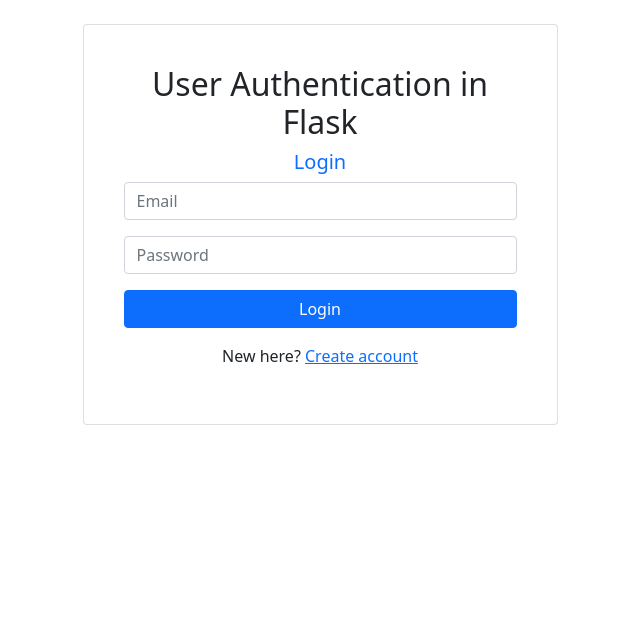
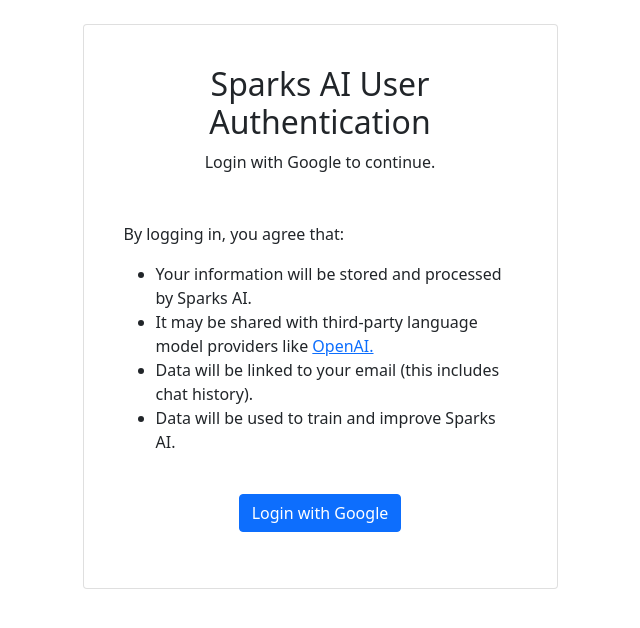
Before and after one commit to karl-sparks/ai-resume-builder, a Flask app: page /login/ in a window 1280 px wide. Shown: the top 628 px of the page, without its empty margins (320-960 px from the left). Run offline with Flask 3, Linux system fonts and the light colour scheme; some libraries are stand-ins or nearby versions.

Commit message:
Added in login

```diff
--- a/routes.py
+++ b/routes.py
@@ -1,4 +1,12 @@
-from flask import Flask, render_template, redirect, flash, url_for, session
+"""This module contains all the routes for the application."""
+import os
+
+import secrets
+import requests
+
+from urllib.parse import urlencode
+
+from dotenv import load_dotenv
 
 from datetime import timedelta
 from sqlalchemy.exc import (
@@ -10,8 +18,8 @@
 )
 from werkzeug.routing import BuildError
 
+from flask import Flask, render_template, redirect, flash, url_for, session, current_app
 from flask_bcrypt import Bcrypt, generate_password_hash, check_password_hash
-
 from flask_login import (
     UserMixin,
     login_user,
@@ -32,6 +40,22 @@
 
 
 app = create_app()
+
+app.config["OAUTH2_PROVIDERS"] = {
+    # Google OAuth 2.0 documentation:
+    # https://developers.google.com/identity/protocols/oauth2/web-server#httprest
+    "google": {
+        "client_id": os.environ.get("GOOGLE_CLIENT_ID"),
+        "client_secret": os.environ.get("GOOGLE_CLIENT_SECRET"),
+        "authorize_url": "https://accounts.google.com/o/oauth2/auth",
+        "token_url": "https://accounts.google.com/o/oauth2/token",
+        "userinfo": {
+            "url": "https://www.googleapis.com/oauth2/v3/userinfo",
+            "email": lambda json: json["email"],
+        },
+        "scopes": ["https://www.googleapis.com/auth/userinfo.email"],
+    }
+}
 
 
 @app.before_request
@@ -75,11 +99,7 @@
             pwd = form.pwd.data
             username = form.username.data
 
-            newuser = User(
-                username=username,
-                email=email,
-                pwd=bcrypt.generate_password_hash(pwd),
-            )
+            newuser = User(email=email)
 
             db.session.add(newuser)
             db.session.commit()
--- a/templates/auth.html
+++ b/templates/auth.html
@@ -20,63 +20,25 @@
                 {% endwith %}
 
                 <div class="text-center">
-                    <h2>User Authentication in Flask</h2>
-                    <h5 class="text-primary">{{ text }}</h5>
-
+                        <h2>Sparks AI User Authentication</h2>
+                        Login with Google to continue.
                 </div>
-
-                {% if request.path == '/register/' %}
-                <div class="form-group mb-3">
-                    {{ form.username(class_="form-control",placeholder="Username")}}
-                </div>
-                {% for error in form.username.errors %}
-                <div class="alert alert-warning alert-dismissible fade show" role="alert">
-                    {{ error }}
-                    <button type="button" class="btn-close" data-bs-dismiss="alert" aria-label="Close"></button>
-                </div>
-                {% endfor%}
-                {% endif%}
-                <div class="form-group mb-3">
-                    {{ form.email(class_="form-control",placeholder="Email")}}
-                </div>
-                {% for error in form.email.errors %}
-                <div class="alert alert-warning alert-dismissible fade show" role="alert">
-                    {{ error }}
-                    <button type="button" class="btn-close" data-bs-dismiss="alert" aria-label="Close"></button>
-                </div>
-                {% endfor%}
-                <div class="form-group mb-3">
-                    {{ form.pwd(class_="form-control",placeholder="Password")}}
-                </div>
-                {% for error in form.pwd.errors %}
-                <div class="alert alert-warning alert-dismissible fade show" role="alert">
-                    {{ error }}
-                    <button type="button" class="btn-close" data-bs-dismiss="alert" aria-label="Close"></button>
-                </div> {% endfor%}
-                {% if request.path == '/register/' %}
-                <div class="form-group mb-3">
-                    {{ form.cpwd(class_="form-control",placeholder="Confirm Password")}}
-                </div>
-                {% for error in form.cpwd.errors %}
-                <div class="alert alert-warning alert-dismissible fade show" role="alert">
-                    {{ error }}
-                    <button type="button" class="btn-close" data-bs-dismiss="alert" aria-label="Close"></button>
-                </div> {% endfor%}
-                {% endif %}
-                <div class="text-center">
-
-                    <div class="d-grid gap-2">
-                        <button type="submit" class="btn btn-block btn-primary mb-3"> {{ btn_action }} </button>
+                <div class="text-left">
+                        <p>
+                        <br>
+                        <br>
+                        By logging in, you agree that:
+                        <ul>
+                            <li>Your information will be stored and processed by Sparks AI.</li>
+                            <li>It may be shared with third-party language model providers like <a href="https://openai.com/">OpenAI.</a></li>
+                            <li>Data will be linked to your email (this includes chat history).</li>
+                            <li>Data will be used to train and improve Sparks AI.</li>
+                        </ul>
+                        <br>
                     </div>
-
-                    <p>
-                        {% if request.path != '/register/' %}
-                        New here?
-                        <a href="{{url_for('register')}}">Create account</a>
-                        {% else %}
-                        Already have an account?
-                        <a href="{{url_for('login')}}">Login</a>
-                        {% endif %}
+                    <div class="text-center">
+                        <a class="btn btn-primary" href="{{ url_for('oauth2_authorize', provider='google') }}">Login with Google</a>
+                    </div>
                     </p>
 
                 </div>
--- a/templates/index.html
+++ b/templates/index.html
@@ -14,7 +14,8 @@
 
     <h1>Welcome to Sparks AI!</h1>
     <p>Please login to continue</p>
-    <a class="btn btn-primary" href="{{ url_for('oauth2_authorize', provider='google') }}">Login with Google</a>
+    <br>
+    <a href="{{url_for('login')}}">Sign in</a>
 
     {% endif %}
 </div>
```
Also changed, not shown: app.py (+11 -1 lines), 1 other file.
